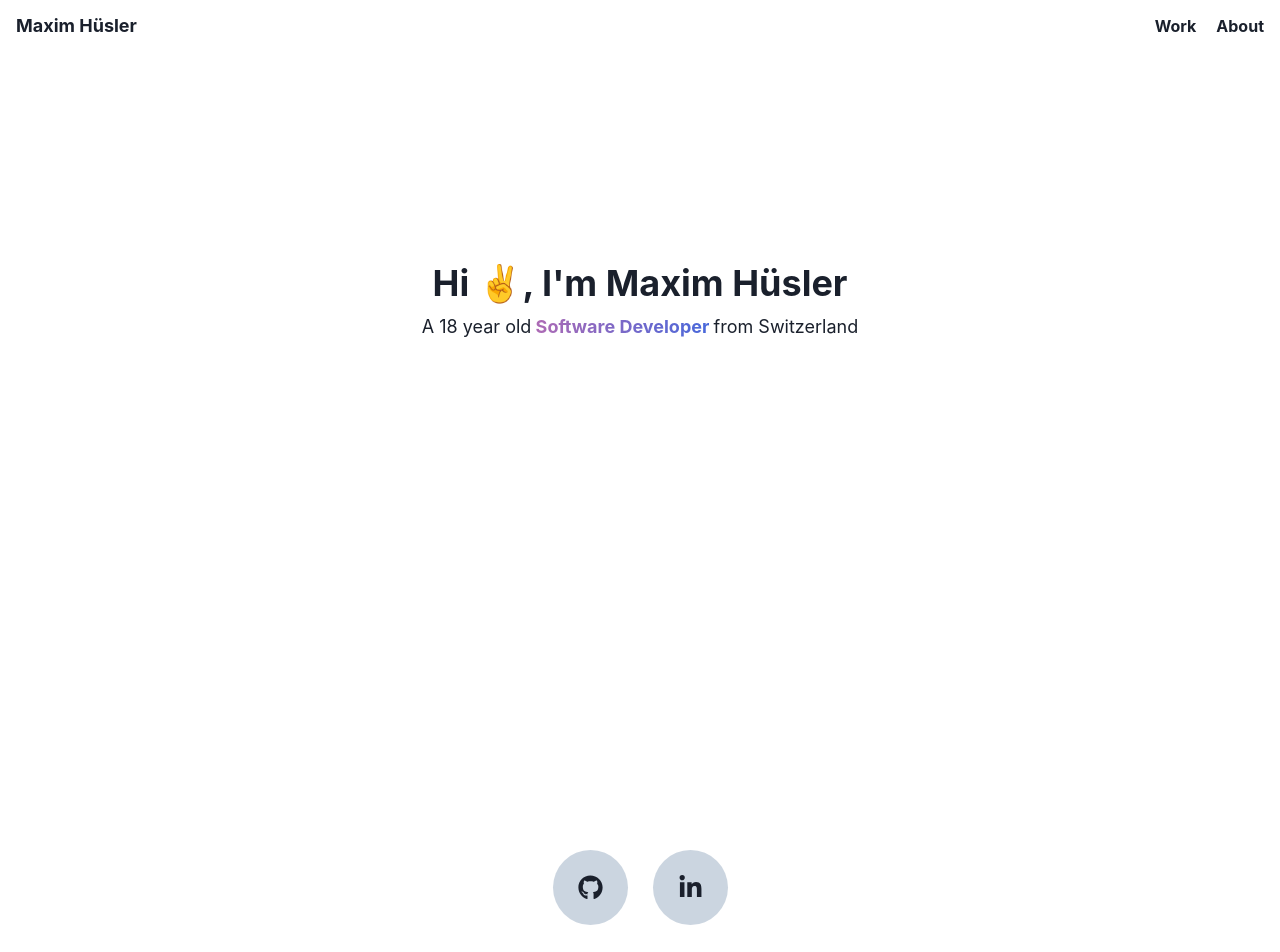
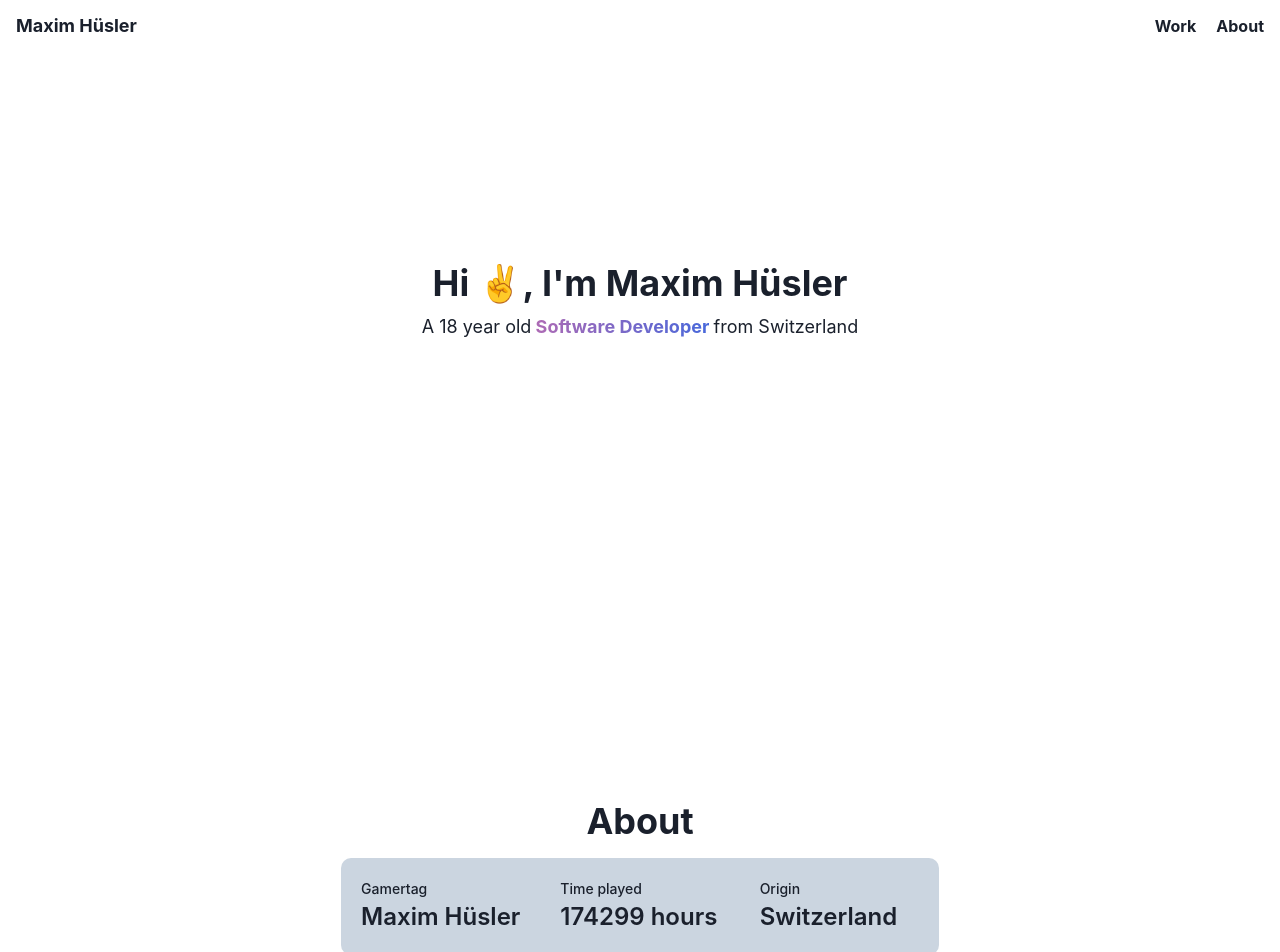
Before and after one commit to MHuesler/portfolio2022, a Next.js app: page / in a window 1280 px wide. Shown: the top 952 px of the page. Built offline with nearby package versions, Linux system fonts and the light colour scheme.

Commit message:
Added about section

```diff
--- a/pages/index.tsx
+++ b/pages/index.tsx
@@ -1,6 +1,7 @@
 import type { NextPage } from 'next'
 import Footer from '../components/Footer'
 import Nav from '../components/Nav'
+import About from '../sections/About'
 import Landing from '../sections/Landing'
 import Websites from '../sections/Websites'
 
@@ -8,6 +9,7 @@ const Home: NextPage = () => {
   return (
     <>
       <Landing></Landing>
+      <About></About>
       <Websites></Websites>
       <Footer></Footer>
     </>
--- /dev/null
+++ b/sections/About.tsx
@@ -0,0 +1,42 @@
+import {
+    Box,
+    Center,
+    Container,
+    Heading,
+    SimpleGrid,
+    Stat,
+    StatLabel,
+    StatNumber,
+    Text,
+    VStack,
+  } from "@chakra-ui/react";
+  import type { NextPage } from "next";
+import Nav from "../components/Nav";
+
+  const About: NextPage = () => {
+    return (
+      <Center id="about">
+          <VStack spacing={15}>
+            <Heading as={'h2'}>About</Heading>
+            <Container maxW={'container.sm'} bgColor={'gray.300'} p={5} rounded={10}>
+                <SimpleGrid columns={3} spacing={10}>
+                    <Stat>
+                        <StatLabel>Gamertag</StatLabel>
+                        <StatNumber>Maxim Hüsler</StatNumber>
+                    </Stat>
+                    <Stat>
+                        <StatLabel>Time played</StatLabel>
+                        <StatNumber>174299 hours</StatNumber>
+                    </Stat>
+                    <Stat>
+                        <StatLabel>Origin</StatLabel>
+                        <StatNumber>Switzerland</StatNumber>
+                    </Stat>
+                </SimpleGrid>
+            </Container>
+          </VStack>
+      </Center>
+    );
+  };
+
+  export default About;
```
